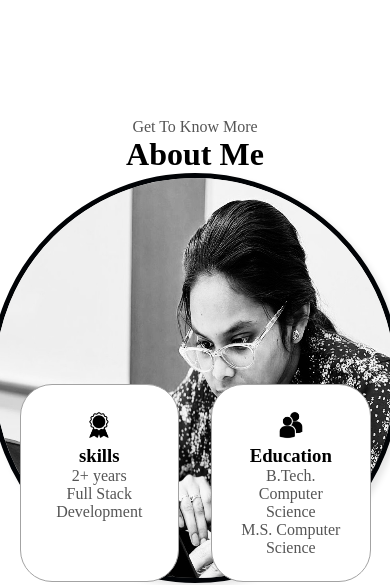
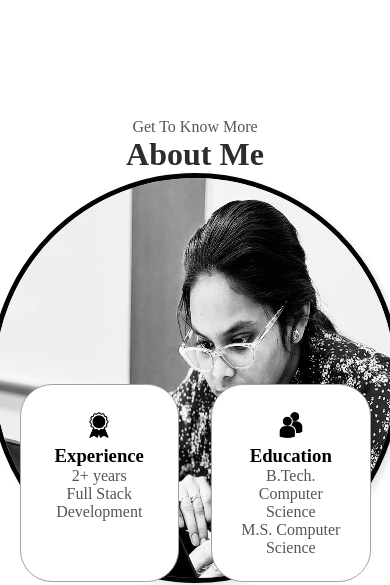
Before and after one commit to jonnadulaprasanna/myportfolio__, a plain HTML site: page index.html in a window 390 px wide. Shown: the part 760-1345 px from the top of the page. Drawn offline with Linux system fonts and the light colour scheme.

Commit message:
finished

```diff
--- a/index.html
+++ b/index.html
@@ -91,7 +91,7 @@
                   alt="skills icon"
                   class="icon"
                 />
-                <h3>skills</h3>
+                <h3>Experience</h3>
                 <p>2+ years <br />Full Stack Development</p>
               </div>
               <div class="details-container">
--- a/mediaqueries.css
+++ b/mediaqueries.css
@@ -96,6 +96,7 @@
     }
     .title {
       font-size: 2rem;
+      color: rgb(45, 43, 43);
     }
     .text-container {
       text-align: justify;
--- a/style.css
+++ b/style.css
@@ -253,6 +253,7 @@ section {
 .title {
   font-size: 3rem;
   text-align: center;
+  color: rgb(45, 43, 43);
 }
 
 #socials-container {
```
